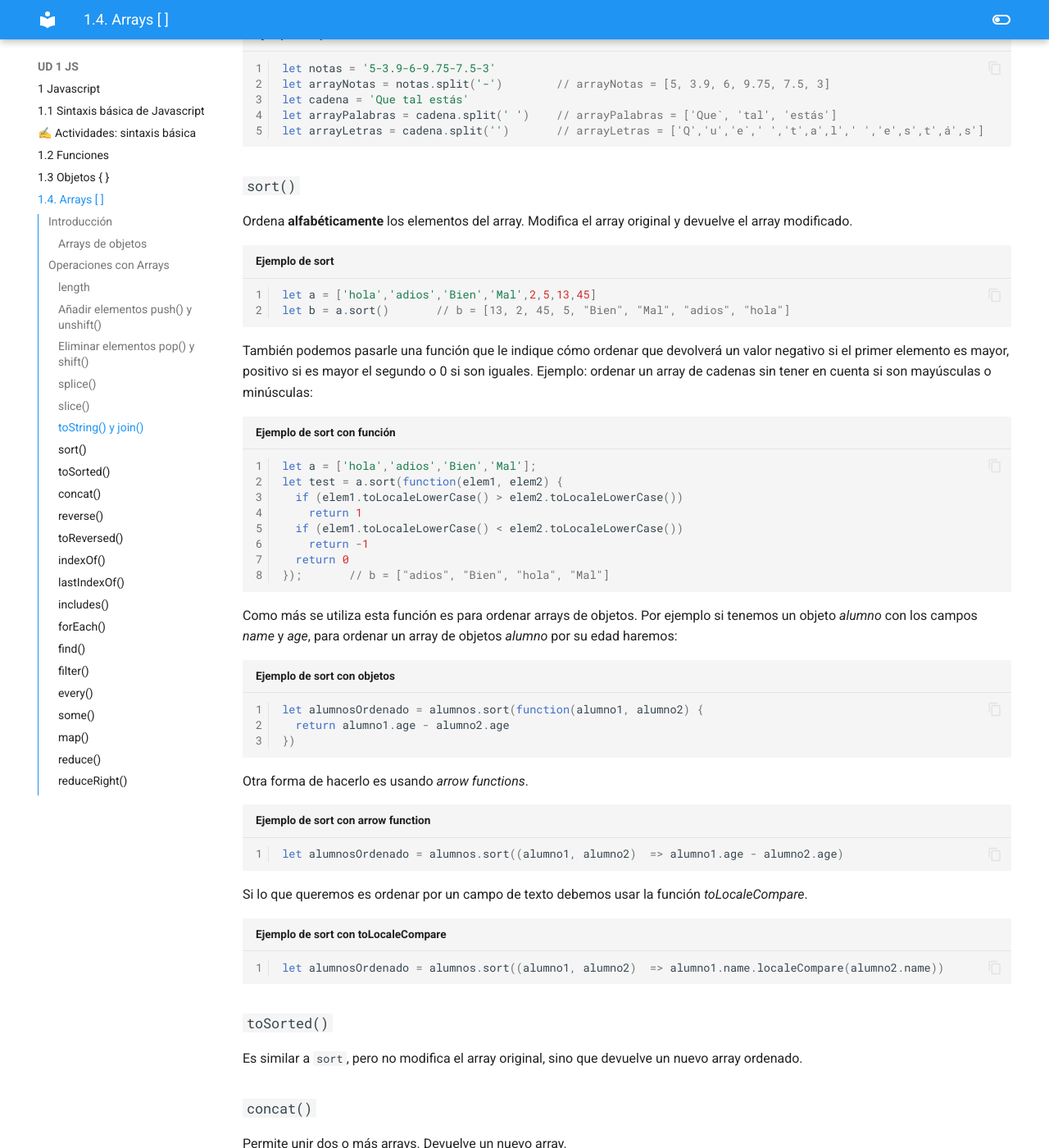
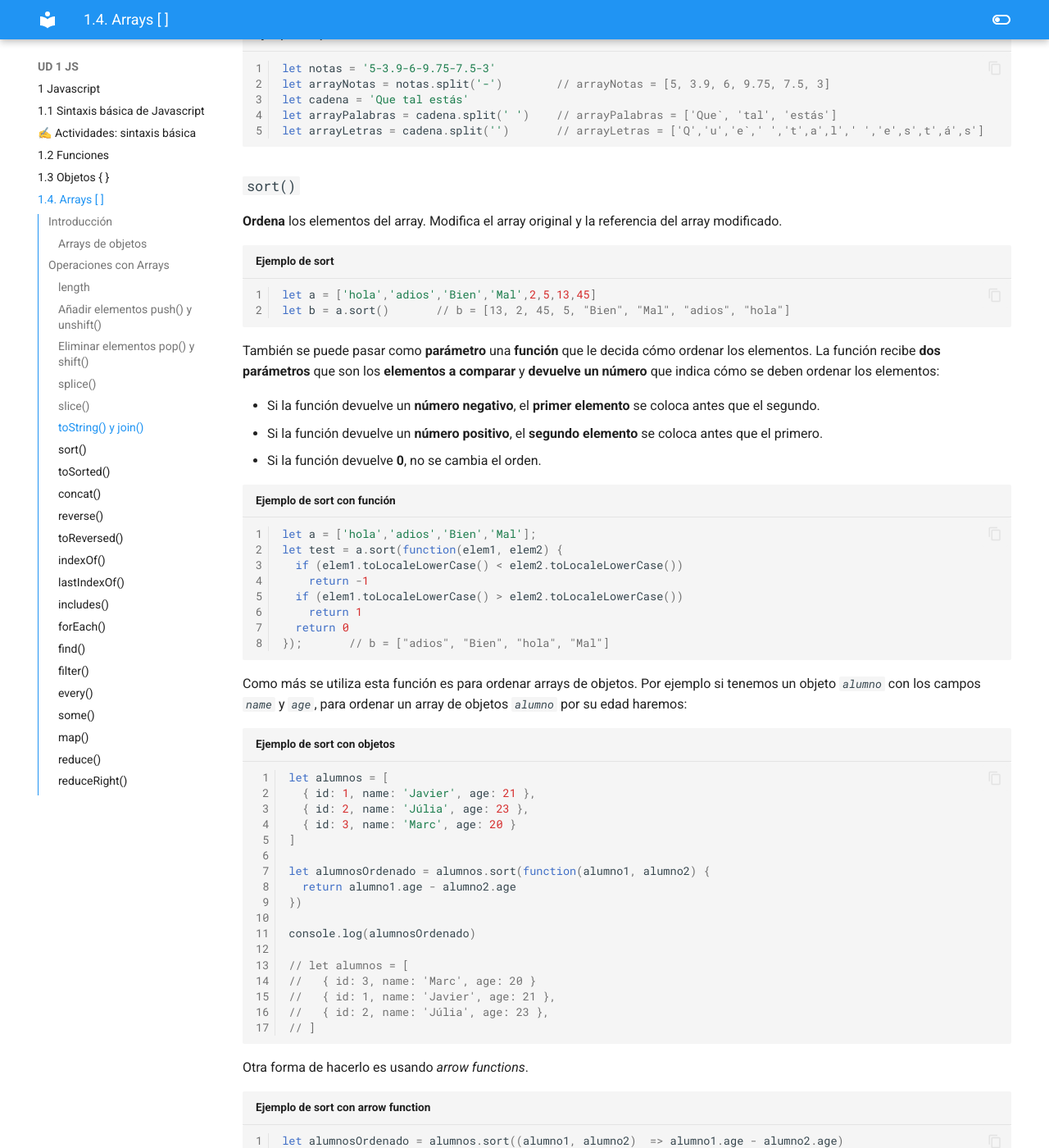
Before and after one commit to jsanvil/din24, an MkDocs documentation site: the page built from docs/01js/04_arrays.md, in a window 1280 px wide and 1400 px high, scrolled down 4009 px. Shown: the whole window at 82% size. Built offline with MkDocs 1.6.1 and Material for MkDocs 9.7.7, drawn with Linux system fonts in a browser that asks for light colours; some of the changed text lies outside the part shown.

Commit message:
ud1 refactor

````diff
--- a/docs/01js/04_arrays.md
+++ b/docs/01js/04_arrays.md
@@ -40,8 +40,8 @@
 
     ```javascript
     console.log(alumnos?.[0])
-    // si alumnos es un array muestra el valor de su primer
-    // elemento y si no muestra undefined
+    // si alumnos es un array y tiene un elemento en la posición 0, muestra el elemento
+    // y si no muestra undefined
     ```
 
 ### Arrays de objetos
@@ -70,7 +70,7 @@
 
 Vamos a ver los principales métodos y propiedades de los arrays.
 
-### length
+### `length`
 
 Esta propiedad devuelve la longitud de un array.
 
@@ -168,32 +168,50 @@
 
 ### `sort()`
 
-Ordena **alfabéticamente** los elementos del array. Modifica el array original y devuelve el array modificado.
+**Ordena** los elementos del array. Modifica el array original y la referencia del array modificado.
 
 ```js linenums="1" title="Ejemplo de sort"
 let a = ['hola','adios','Bien','Mal',2,5,13,45]
 let b = a.sort()       // b = [13, 2, 45, 5, "Bien", "Mal", "adios", "hola"]
 ```
 
-También podemos pasarle una función que le indique cómo ordenar que devolverá un valor negativo si el primer elemento es mayor, positivo si es mayor el segundo o 0 si son iguales. Ejemplo: ordenar un array de cadenas sin tener en cuenta si son mayúsculas o minúsculas:
+También se puede pasar como **parámetro** una **función** que le decida cómo ordenar los elementos. La función recibe **dos parámetros** que son los **elementos a comparar** y **devuelve un número** que indica cómo se deben ordenar los elementos:
+
+- Si la función devuelve un **número negativo**, el **primer elemento** se coloca antes que el segundo.
+- Si la función devuelve un **número positivo**, el **segundo elemento** se coloca antes que el primero.
+- Si la función devuelve **0**, no se cambia el orden.
 
 ```js linenums="1" title="Ejemplo de sort con función"
 let a = ['hola','adios','Bien','Mal'];
 let test = a.sort(function(elem1, elem2) {
+  if (elem1.toLocaleLowerCase() < elem2.toLocaleLowerCase())
+    return -1
   if (elem1.toLocaleLowerCase() > elem2.toLocaleLowerCase())
     return 1
-  if (elem1.toLocaleLowerCase() < elem2.toLocaleLowerCase())
-    return -1
   return 0
 });       // b = ["adios", "Bien", "hola", "Mal"]
 ```
 
-Como más se utiliza esta función es para ordenar arrays de objetos. Por ejemplo si tenemos un objeto _alumno_ con los campos _name_ y _age_, para ordenar un array de objetos _alumno_ por su edad haremos:
+Como más se utiliza esta función es para ordenar arrays de objetos. Por ejemplo si tenemos un objeto _`alumno`_ con los campos _`name`_ y _`age`_, para ordenar un array de objetos _`alumno`_ por su edad haremos:
 
 ```js linenums="1" title="Ejemplo de sort con objetos"
+let alumnos = [
+  { id: 1, name: 'Javier', age: 21 },
+  { id: 2, name: 'Júlia', age: 23 },
+  { id: 3, name: 'Marc', age: 20 }
+]
+
 let alumnosOrdenado = alumnos.sort(function(alumno1, alumno2) {
   return alumno1.age - alumno2.age
 })
+
+console.log(alumnosOrdenado)
+
+// let alumnos = [
+//   { id: 3, name: 'Marc', age: 20 }
+//   { id: 1, name: 'Javier', age: 21 },
+//   { id: 2, name: 'Júlia', age: 23 },
+// ]
 ```
 
 Otra forma de hacerlo es usando _arrow functions_.
@@ -205,12 +223,26 @@
 Si lo que queremos es ordenar por un campo de texto debemos usar la función _toLocaleCompare_.
 
 ```js linenums="1" title="Ejemplo de sort con toLocaleCompare"
+let alumnos = [
+  { id: 1, name: 'Javier', age: 21 },
+  { id: 2, name: 'Júlia', age: 23 },
+  { id: 3, name: 'Marc', age: 20 }
+]
+
 let alumnosOrdenado = alumnos.sort((alumno1, alumno2)  => alumno1.name.localeCompare(alumno2.name))
+
+console.log(alumnosOrdenado)
+
+// alumnosOrdenado = [
+//   { id: 3, name: 'Marc', age: 20 },
+//   { id: 1, name: 'Javier', age: 21 },
+//   { id: 2, name: 'Júlia', age: 23 }
+// ]
 ```
 
 ### `toSorted()`
 
-Es similar a `sort`, pero no modifica el array original, sino que devuelve un nuevo array ordenado.
+Es similar a `sort()`, pero no modifica el array original, sino que devuelve un nuevo array ordenado.
 
 ### `concat()`
 
@@ -233,7 +265,7 @@
 
 ### `toReversed()`
 
-Es similar a `reverse`, pero no modifica el array original, sino que devuelve un nuevo array invertido.
+Es similar a `reverse()`, pero no modifica el array original, sino que devuelve un nuevo array invertido.
 
 ### `indexOf()`
 
@@ -355,12 +387,27 @@
 
 ### `reduce()`
 
-Ejecuta una función reductora sobre cada elemento del array, devolviendo como resultado un único valor. Recibe dos parámetros: una función y un valor inicial.
+Ejecuta una **función reductora** sobre cada elemento del array, **devolviendo** como resultado **un único valor**.
+
+Tiene dos parámetros:
+
+- **Función reductora**: recibe cuatro parámetros: el **acumulador**, el **elemento actual**, el **índice** y el **array**.
+- **Valor inicial del acumulador** (opcional).
+
+```js linenums="1" title="Sintaxis de reduce"
+arr.reduce(callback(acumulador, valorActual[, índice[, array]])[, valorInicial])
+```
+
 
 ```js linenums="1" title="Ejemplo de reduce"
 let precios = [10, 20, 30]
+let valorInicial = 0
 
-let total = precios.reduce((acumulador, precio) => acumulador + precio, 0) // devuelve 60
+let total = precios.reduce(
+  (acumulador, precio) => acumulador + precio,  // función reductora (primer parámetro)
+  valorInicial)                                 // valor inicial del acumulador (segundo parámetro)
+
+// total = 60
 ```
 
 ```js linenums="1"
@@ -371,7 +418,7 @@
 
 ### `reduceRight()`
 
-Es similar a `reduce`, pero itera sobre el array de derecha a izquierda.
+Es similar a `reduce()`, pero itera sobre el array de derecha a izquierda.
 
 ```js linenums="1" title="Ejemplo de reduceRight"
 let precios = [10, 20, 30]
````
Also changed, not shown: other parts of docs/01js/04_arrays.md (+1 -1 lines), docs/00intro/03_intro_interfaces.md (+52 -72 lines), docs/01js/02_funciones.md (+51 -8 lines), docs/01js/03_objetos.md (+39 -20 lines).
